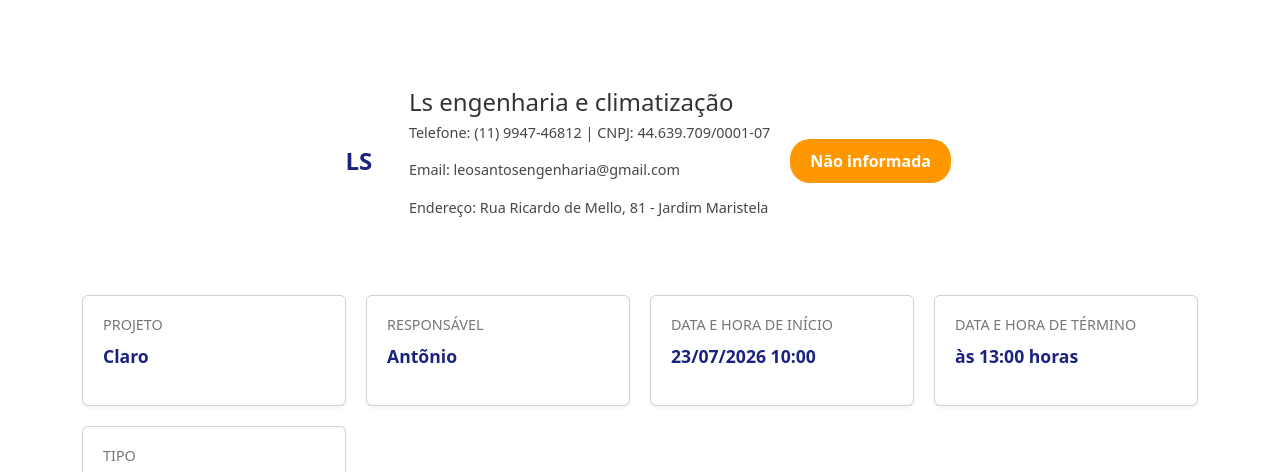
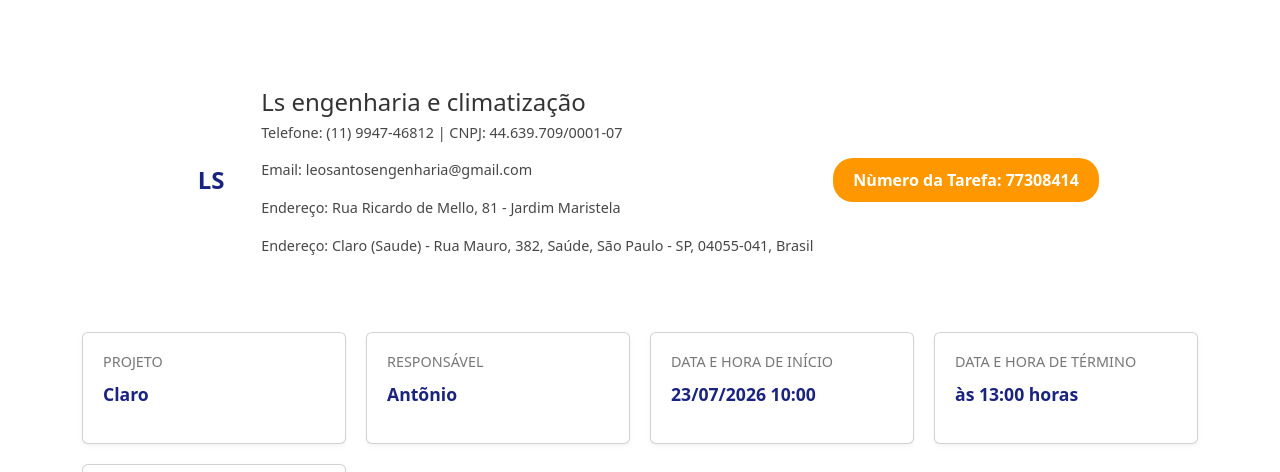
Before and after one commit to Lsengenharia/Dashboardclaro, a plain HTML site: page index.html in a window 1280 px wide. Shown: the part 252-724 px from the top of the page. Drawn offline with nearby package versions, Linux system fonts and the light colour scheme.

Commit message:
Atualizando a index

```diff
--- a/index.html
+++ b/index.html
@@ -29,10 +29,11 @@
                     <p>Telefone: (11) 9947-46812 | CNPJ: 44.639.709/0001-07</p>
                     <p>Email: leosantosengenharia@gmail.com</p>
                     <p>Endereço: Rua Ricardo de Mello, 81 - Jardim Maristela</p>
+                    <p>Endereço: Claro (Saude) - Rua Mauro, 382, Saúde, São Paulo - SP, 04055-041, Brasil</p>
                 </div>
             </div>
             <div class="task-badge">
-                <span>Não informada</span>
+                <span>Nùmero da Tarefa: 77308414</span>
             </div>
         </header>
 
```
